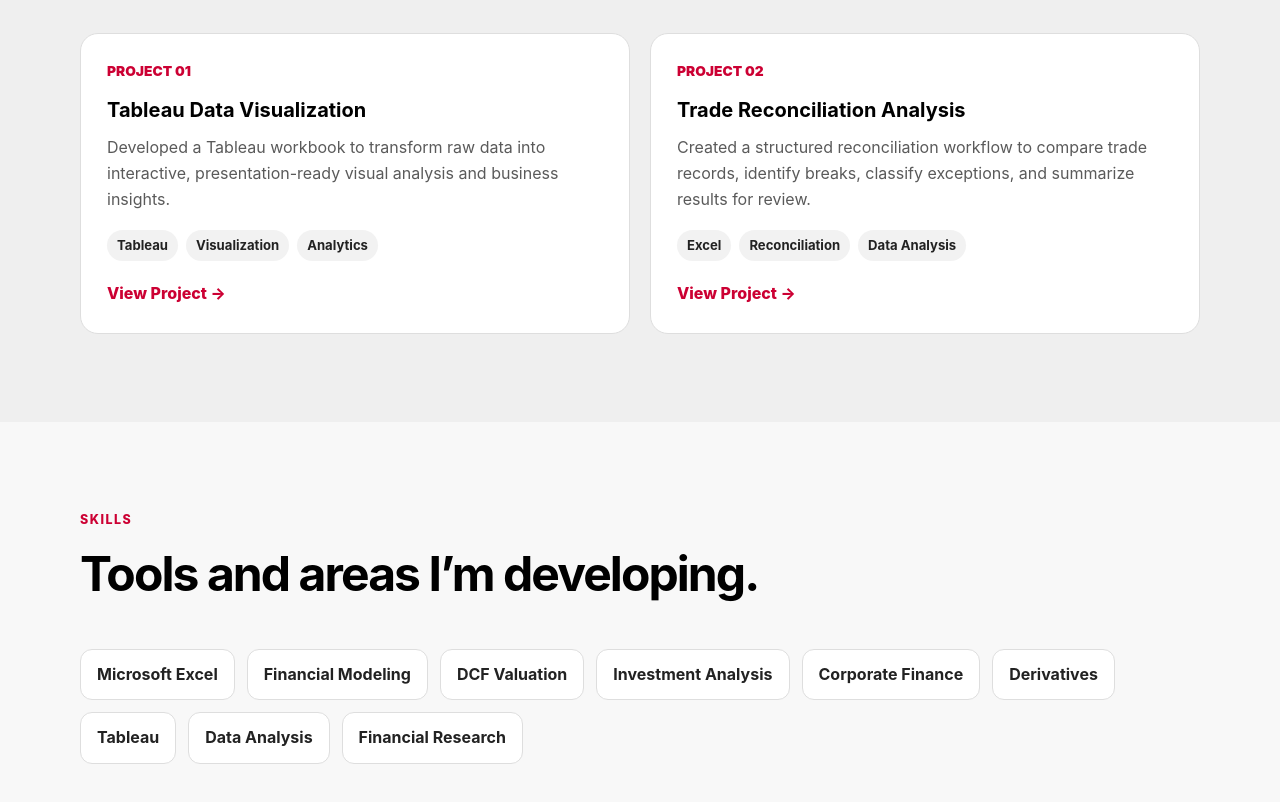
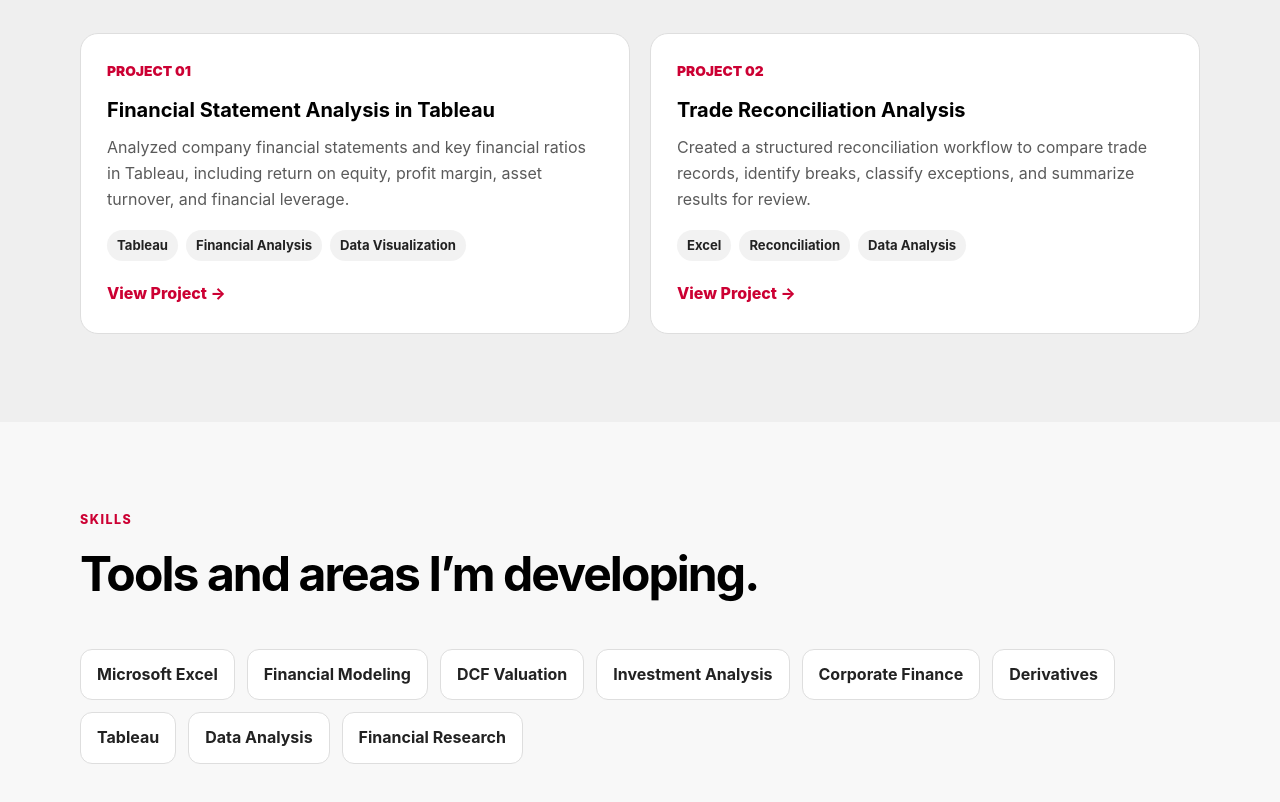
Before and after one commit to santidiazlondono/santidiazlondono.github.io, a plain HTML site: page index.html in a window 1280 px wide. Shown: the part 1668-2470 px from the top of the page. Drawn offline with Linux system fonts and the light colour scheme.

Commit message:
Update index.html

```diff
--- a/index.html
+++ b/index.html
@@ -515,19 +515,19 @@
 
           <article class="project-card">
             <div class="project-number">PROJECT 01</div>
-            <h3>Tableau Data Visualization</h3>
+            <h3>Financial Statement Analysis in Tableau</h3>
             <p>
-              Developed a Tableau workbook to transform raw data into interactive,
-              presentation-ready visual analysis and business insights.
+              Analyzed company financial statements and key financial ratios in Tableau,
+              including return on equity, profit margin, asset turnover, and financial leverage.
             </p>
             <div class="tags">
               <span class="tag">Tableau</span>
-              <span class="tag">Visualization</span>
-              <span class="tag">Analytics</span>
+              <span class="tag">Financial Analysis</span>
+              <span class="tag">Data Visualization</span>
             </div>
 
-            <!-- Replace # with the GitHub URL for this project -->
-            <a class="project-link" href="#" target="_blank" rel="noopener">View Project →</a>
+            <!-- Replace YOUR-USERNAME with your exact GitHub username -->
+            <a class="project-link" href="https://github.com/YOUR-USERNAME/tableau-financial-statement-analysis" target="_blank" rel="noopener">View Project →</a>
           </article>
 
           <article class="project-card">
```
